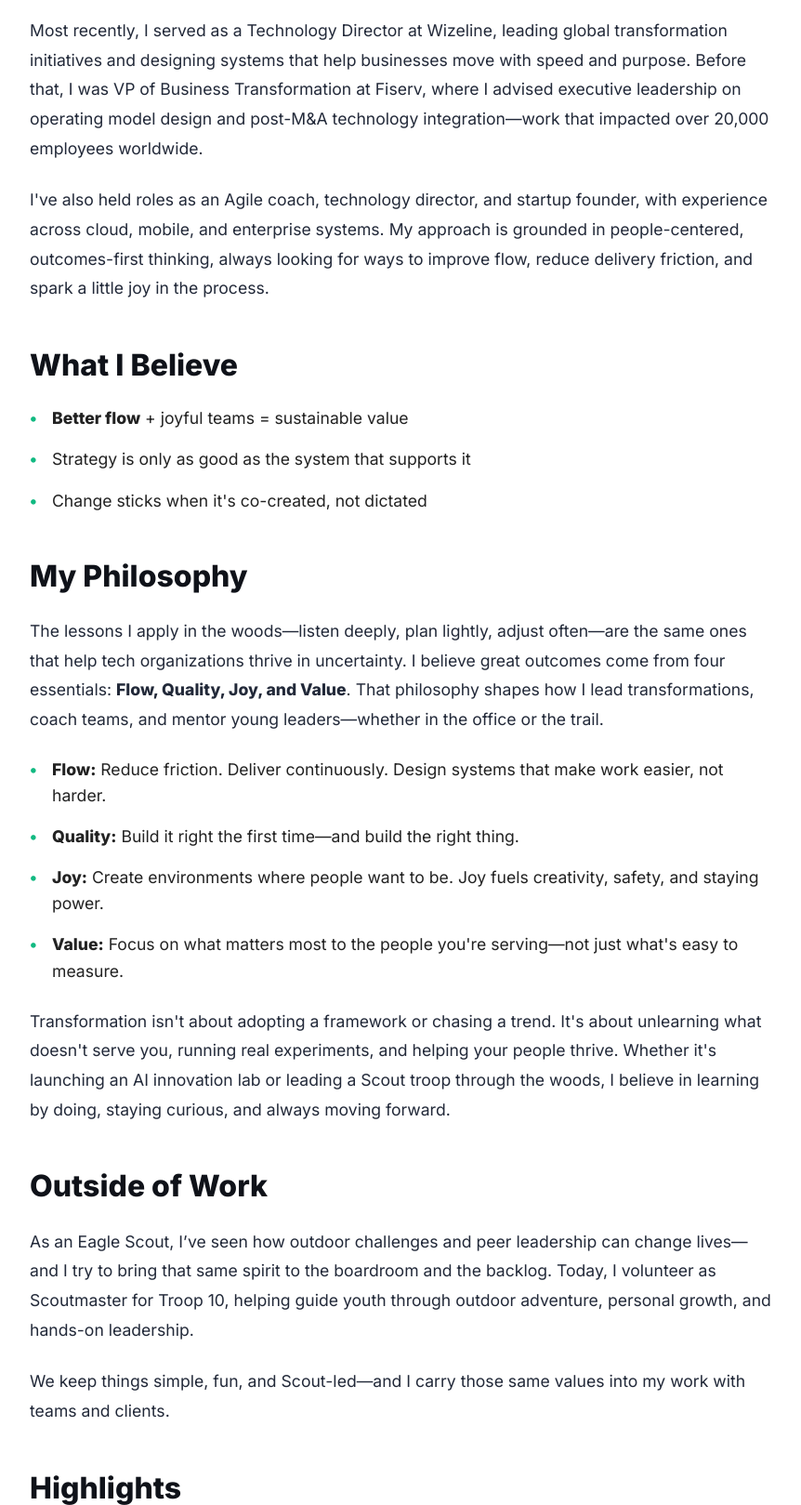
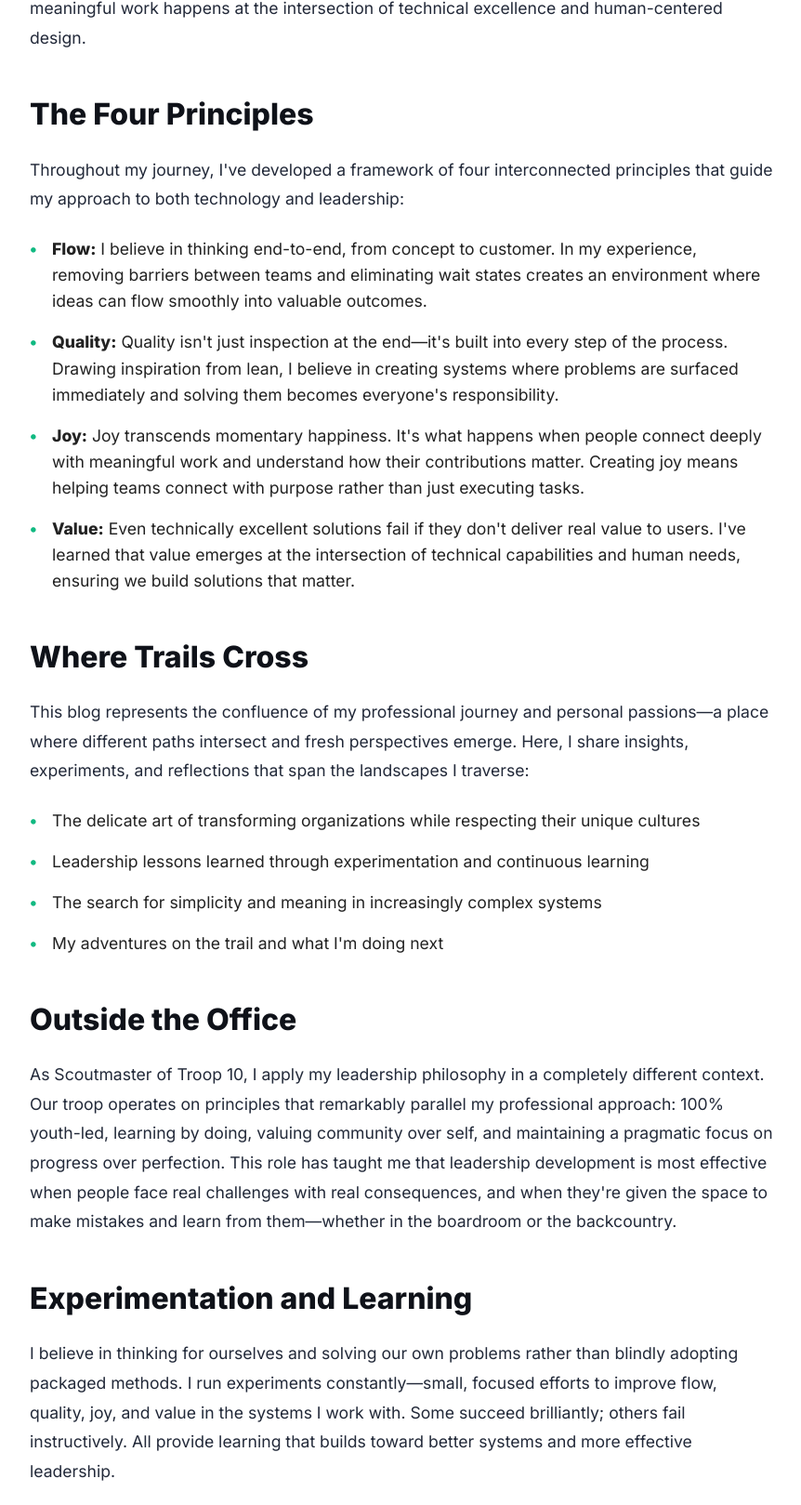
Before and after one commit to bvanglabbeek/benvg-blog, an Astro site: page /about in a window 1280 px wide. Shown: the part 753-2372 px from the top of the page at 93% size, without its empty margins (208-1070 px from the left). Built offline with nearby package versions, Linux system fonts and the light colour scheme; Astro itself is replaced by a stand-in of ours.

Commit message:
claude help with about

```diff
--- a/src/pages/about.astro
+++ b/src/pages/about.astro
@@ -15,55 +15,55 @@ import '../styles/global.css';
 
     <div class="about-section">
       <p>
-        I'm a business and technology transformation leader based in Atlanta, GA, with a deep background in Agile operating models, enterprise modernization, and organizational change. I've spent over two decades helping companies work smarter, ship faster, and build cultures that actually enjoy showing up on Monday.
+        Hi there, I'm Ben van Glabbeek. My path has been shaped by two seemingly different worlds that, in my experience, share profound connections: technology transformation and leadership development. Through both, I've discovered the importance of adaptability, continuous learning, and finding joy in the process of creating value.
       </p>
 
       <p>
-        I've scaled distributed engineering organizations across the U.S., India, and LATAM, led transformations impacting 20,000+ employees, and helped Fortune 500 clients modernize cloud platforms, data systems, and software delivery lifecycles. I work closely with executive teams, sales, and delivery leaders to design scalable solutions that unify product, architecture, and operations.
-      </p>
-
-      <p>
-        Most recently, I served as a Technology Director at Wizeline, leading global transformation initiatives and designing systems that help businesses move with speed and purpose. Before that, I was VP of Business Transformation at Fiserv, where I advised executive leadership on operating model design and post-M&A technology integration—work that impacted over 20,000 employees worldwide.
-      </p>
-
-      <p>
-        I've also held roles as an Agile coach, technology director, and startup founder, with experience across cloud, mobile, and enterprise systems. My approach is grounded in people-centered, outcomes-first thinking, always looking for ways to improve flow, reduce delivery friction, and spark a little joy in the process.
+        After navigating the technology landscape from startups to Fortune 500 companies, I've come to see transformation not just as a business strategy but as a philosophy. I've led teams in reimagining what's possible when technology and human ingenuity converge. Whether designing cloud solutions, modernizing legacy systems, or exploring the frontiers of AI, I've found that the most meaningful work happens at the intersection of technical excellence and human-centered design.
       </p>
     </div>
 
     <div class="about-section">
-      <h2>What I Believe</h2>
+      <h2>The Four Principles</h2>
+      <p>
+       Throughout my journey, I've developed a framework of four interconnected principles that guide my approach to both technology and leadership:
+      </p>
       <ul>
-        <li><strong>Better flow</strong> + joyful teams = sustainable value</li>
-        <li>Strategy is only as good as the system that supports it</li>
-        <li>Change sticks when it's co-created, not dictated</li>
+        <li><strong>Flow:</strong> I believe in thinking end-to-end, from concept to customer. In my experience, removing barriers between teams and eliminating wait states creates an environment where ideas can flow smoothly into valuable outcomes.</li>
+        <li><strong>Quality:</strong> Quality isn't just inspection at the end—it's built into every step of the process. Drawing inspiration from lean, I believe in creating systems where problems are surfaced immediately and solving them becomes everyone's responsibility.</li>
+        <li><strong>Joy:</strong> Joy transcends momentary happiness. It's what happens when people connect deeply with meaningful work and understand how their contributions matter. Creating joy means helping teams connect with purpose rather than just executing tasks.</li>
+        <li><strong>Value:</strong> Even technically excellent solutions fail if they don't deliver real value to users. I've learned that value emerges at the intersection of technical capabilities and human needs, ensuring we build solutions that matter.</li>
       </ul>
     </div>
 
     <div class="about-section">
-      <h2>My Philosophy</h2>
+      <h2>Where Trails Cross</h2>
       <p>
-        The lessons I apply in the woods—listen deeply, plan lightly, adjust often—are the same ones that help tech organizations thrive in uncertainty. I believe great outcomes come from four essentials: <strong>Flow, Quality, Joy, and Value</strong>. That philosophy shapes how I lead transformations, coach teams, and mentor young leaders—whether in the office or the trail.
+        This blog represents the confluence of my professional journey and personal passions—a place where different paths intersect and fresh perspectives emerge. Here, I share insights, experiments, and reflections that span the landscapes I traverse:
       </p>
       <ul>
-        <li><strong>Flow:</strong> Reduce friction. Deliver continuously. Design systems that make work easier, not harder.</li>
-        <li><strong>Quality:</strong> Build it right the first time—and build the right thing.</li>
-        <li><strong>Joy:</strong> Create environments where people want to be. Joy fuels creativity, safety, and staying power.</li>
-        <li><strong>Value:</strong> Focus on what matters most to the people you're serving—not just what's easy to measure.</li>
+        <li>The delicate art of transforming organizations while respecting their unique cultures</li>
+        <li>Leadership lessons learned through experimentation and continuous learning</li>
+        <li>The search for simplicity and meaning in increasingly complex systems</li>
+        <li>My adventures on the trail and what I'm doing next</li>
       </ul>
+    </div>
 
+    <div class="about-section">
+      <h2>Outside the Office</h2>
       <p>
-        Transformation isn't about adopting a framework or chasing a trend. It's about unlearning what doesn't serve you, running real experiments, and helping your people thrive. Whether it's launching an AI innovation lab or leading a Scout troop through the woods, I believe in learning by doing, staying curious, and always moving forward.
+        As Scoutmaster of Troop 10, I apply my leadership philosophy in a completely different context. Our troop operates on principles that remarkably parallel my professional approach: 100% youth-led, learning by doing, valuing community over self, and maintaining a pragmatic focus on progress over perfection. This role has taught me that leadership development is most effective when people face real challenges with real consequences, and when they're given the space to make mistakes and learn from them—whether in the boardroom or the backcountry.
       </p>
     </div>
 
     <div class="about-section">
-      <h2>Outside of Work</h2>
+      <h2>Experimentation and Learning</h2>
       <p>
-        As an Eagle Scout, I’ve seen how outdoor challenges and peer leadership can change lives—and I try to bring that same spirit to the boardroom and the backlog. Today, I volunteer as Scoutmaster for Troop 10, helping guide youth through outdoor adventure, personal growth, and hands-on leadership.
+        I believe in thinking for ourselves and solving our own problems rather than blindly adopting packaged methods. I run experiments constantly—small, focused efforts to improve flow, quality, joy, and value in the systems I work with. Some succeed brilliantly; others fail instructively. All provide learning that builds toward better systems and more effective leadership.
       </p>
-
-      <p>We keep things simple, fun, and Scout-led—and I carry those same values into my work with teams and clients.</p>
+      <p>
+        Sometimes the best insights come when we step away from our usual environments and gain fresh perspective. Whether in the wilderness or the boardroom, I find that changing our context often reveals solutions we couldn't otherwise see.
+      </p>
     </div>
 
     <div class="about-section">
@@ -72,7 +72,8 @@ import '../styles/global.css';
         <li>Led enterprise transformations impacting 20,000+ employees</li>
         <li>Re-architected delivery for a Fortune 500 to enable product-led funding</li>
         <li>Reduced defects by 30% and time-to-market by 50% with new delivery models</li>
-        <li>Built and scaled an AI Innovation Unit and a 17-brand e-commerce platform</li>
+        <li>Established a Generative AI Research Team to boost productivity</li>
+        <li>Guide nearly 50 Scouts on aventures and craft leadership opportunies for them to grow</li>
       </ul>
     </div>
 
@@ -82,16 +83,19 @@ import '../styles/global.css';
         <li>Enterprise & Digital Transformation</li>
         <li>Lean Workflow Optimization & Automation</li>
         <li>Agile Operating Model Design</li>
-        <li>Stakeholder Alignment & Executive Facilitation</li>
-        <li>Product Strategy & Value Stream Design</li>
+        <li>Cloud Transformation (Azure, AWS, GCP)</li>
+        <li>Generative AI & Emerging Technologies</li>
       </ul>
     </div>
 
     <div class="about-section">
       <h2>Let's Connect</h2>
       <p>
-        Want to talk transformation, talent, or the trail? Reach out to me on
-        <a href="https://www.linkedin.com/in/ben-van-glabbeek" target="_blank">LinkedIn</a>.
+        The best journeys are shared. Whether you're interested in technology transformation, leadership development, or the fascinating space where they overlap, I'd love to connect. You can find me on
+        <a href="https://www.linkedin.com/in/ben-van-glabbeek/" target="_blank">LinkedIn</a>.
+      </p>
+      <p>
+        The trail is never finished, but it's always better with good company.
       </p>
     </div>
   </article>
```
